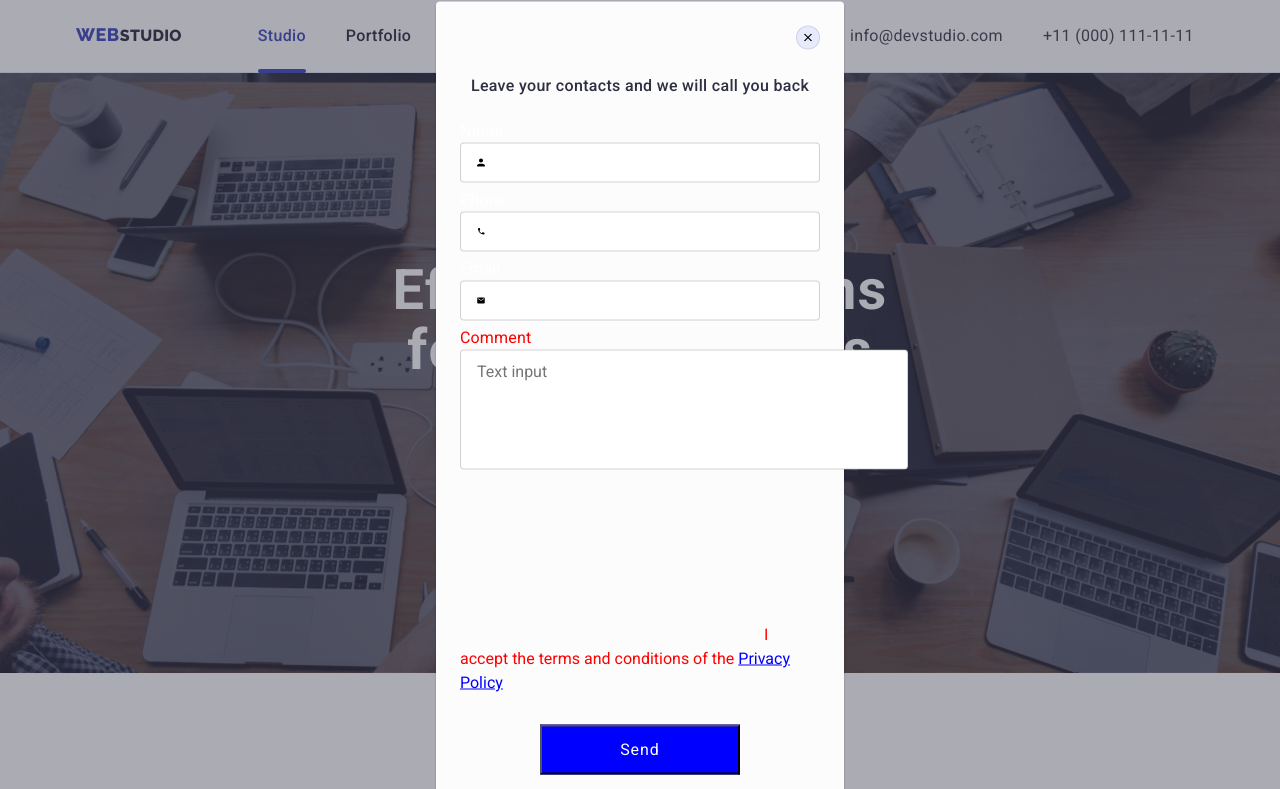
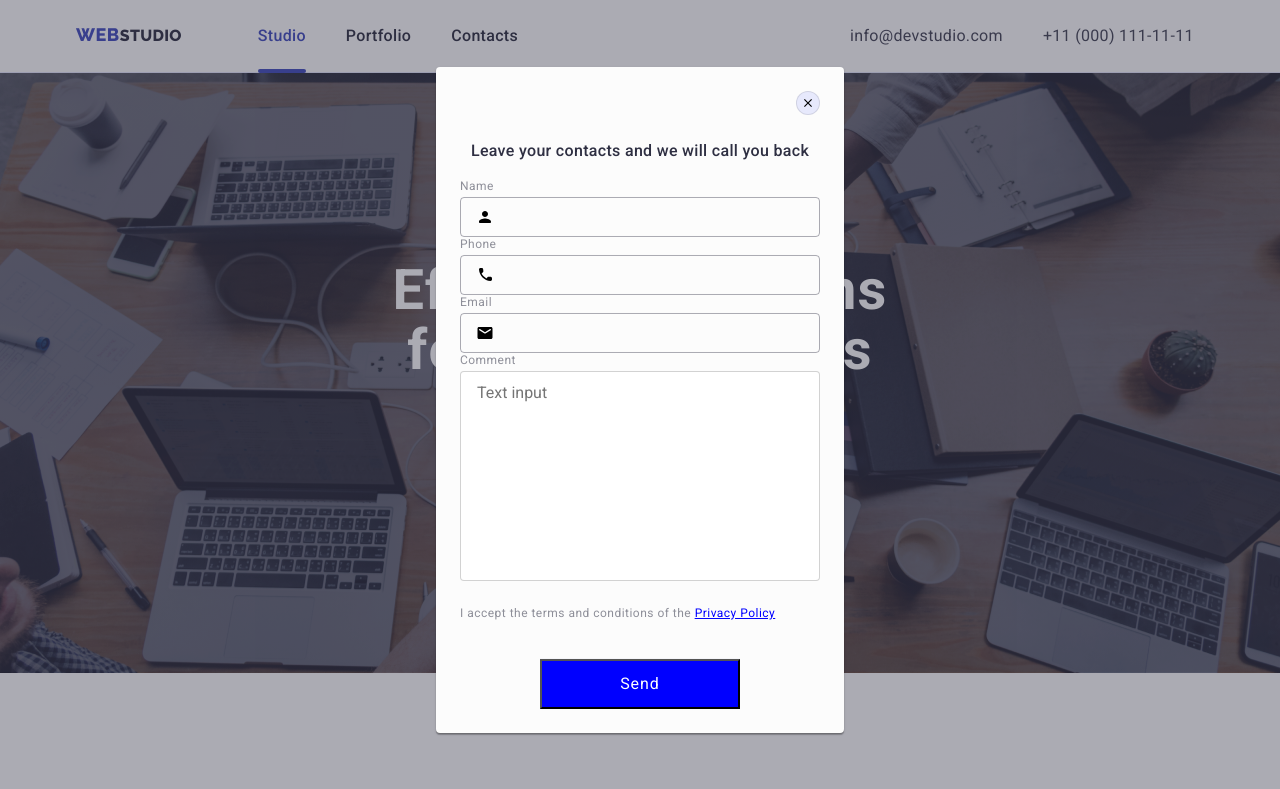
Before and after one commit to AsyaDev14/goit-markup-hw-05, a plain HTML site: page index.html in a window 1280 px wide. Both pictures are taken after a click on the button "Order Service". Shown: the top 789 px of the page. Drawn offline with nearby package versions, Linux system fonts and the light colour scheme.

Commit message:
modal upd

```diff
--- a/css/styles.css
+++ b/css/styles.css
@@ -612,18 +612,19 @@ img{
   margin-right: auto;
 }
 
-.form-element {
+.modal-form-element {
   display: flex;
   flex-direction: column;
-  margin-bottom: 10px;
+  margin-bottom: 8px;
 }
 
 .form-label {
-  margin-bottom: 5px;
-  padding-top: 10px;
-  line-height: 14px;
-  letter-spacing: 0.01em;
-  color: white;
+  font-size: 12px;
+  line-height: 1.17;
+  letter-spacing: 0.04em;
+  color: #8e8f99;
+  display: block;
+  margin-bottom: 4px;
 }
 
 .form-input {
@@ -631,43 +632,28 @@ img{
   width: 100%;
   height: 40px;
   padding-left: 42px;
-  border: 1px solid rgba(33, 33, 33, 0.2);
   border-radius: 4px;
   cursor: pointer;
-  /* transition: border-color 250ms $transition-timing; */
-  outline: none;
+  border: 1px solid rgba(46, 47, 66, 0.4);
+  outline: transparent;
+  transition: border-color 250ms cubic-bezier(0.4, 0, 0.2, 1);
+  background-color: transparent;
+  padding-left: 38px;
+}
+.form-input:focus {
+  border-color: #4D5AE5;
 }
 
 .form-icon {
   position: absolute;
-  width: 12px;
-  height: 12px;
-  top: 14px;
-  left: 15px;
-  /* transition: fill 250ms $transition-timing; */
+  top: 50%;
+  left: 16px;
+  transform: translateY(-50%);
+  transition: fill 250ms cubic-bezier(0.4, 0, 0.2, 1);
 }
 
 .form-box {
   position: relative;
-}
-
-.form-request {
-  font-size: 20px;
-  font-weight: 700;
-  line-height: 23px;
-  padding-bottom: 20px;
-  padding-top: 20px;
-  text-align: center;
-  color: white;
-}
-
-.form-textarea {
-  margin-bottom: 5px;
-  padding-top: 10px;
-  line-height: 14px;
-  letter-spacing: 0.01em;
-  color:red;
-  cursor: pointer;
 }
 
 .license-text {
@@ -683,8 +669,7 @@ img{
 
 .form-comment {
   resize: none;
-  width: 448px;
-  height: 120px;
+  width: 360px;
   padding: 12px 16px;
   margin-bottom: 20px;
   border: 1px solid rgba(33, 33, 33, 0.2);
--- a/index.html
+++ b/index.html
@@ -420,13 +420,12 @@
       <p class="modal-title">
         Leave your contacts and we will call you back
       </p>
-      <form name="feedback_form" class="modal-form">
-        <form autocomplete="on" class="form">
-          <div class="form-element">
-            <label for="name" class="form-label">Name</label>
+      <form name="feedback_form" class="modal-form" autocomplete="on">
+          <div class="modal-form-element" >
+            <label for="user-name" class="form-label">Name</label>
             <div class="form-box">
-              <input type="text" name="user-name" id="name" class="form-input" autofocus />
-              <svg class="form-icon">
+              <input type="text" name="user-name" id="user-name" class="form-input" autofocus />
+              <svg class="form-icon" width="18" height="24">
                 <use href="./images/icons.svg#icon-person"></use>
               </svg>
             </div>
@@ -434,7 +433,7 @@
             <label for="tel" class="form-label">Phone</label>
             <div class="form-box">
               <input type="tel" name="tel" id="tel" class="form-input" />
-              <svg class="form-icon">
+              <svg class="form-icon" width="18" height="24">
                 <use href="./images/icons.svg#icon-phone"></use>
               </svg>
             </div>
@@ -442,24 +441,18 @@
             <label for="email" class="form-label">Email</label>
             <div class="form-box">
               <input type="email" name="email" id="email" class="form-input" />
-              <svg class="form-icon">
+              <svg class="form-icon" width="18" height="24">
                 <use href="./images/icons.svg#icon-email"></use>
               </svg>
             </div>
 
-            <label for="comment" class="form-textarea">Comment</label>
+            <label for="comment" class="form-label">Comment</label>
             <textarea name="comment" id="comment" rows="10" placeholder="Text input" class="form-comment"></textarea>
 
             <div class="form-box">
               <input type="checkbox" value="license" id="license" class="checkbox visually-hidden" />
-              <label for="license" class="license">
-                <span class="check-icon-box">
-                  <svg class="check-icon">
-                    <use href="./images/check-icon.svg#icon-check-icon"></use>
-                  </svg>
-                </span>
-
-                <span class="license-text">
+              <label for="license" class="form-label">
+                <span class="form-label">
                   I accept the terms and conditions of the
                   <a href="" class="license-link">
                     Privacy Policy
@@ -470,7 +463,6 @@
 
           </div>
           <button type="submit" class="modal-send btn">Send</button>
-        </form>
       </form>
     </div>
   </div>
```
